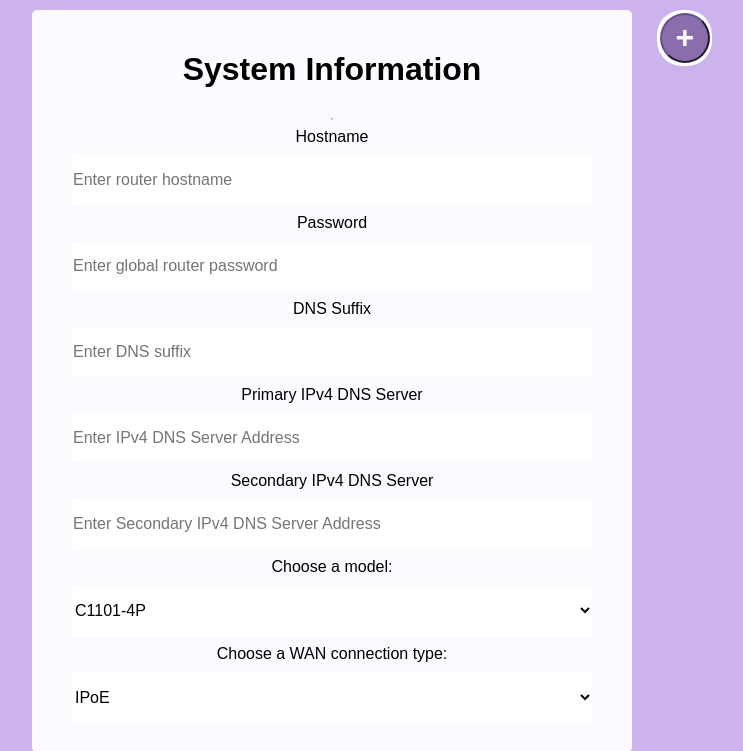
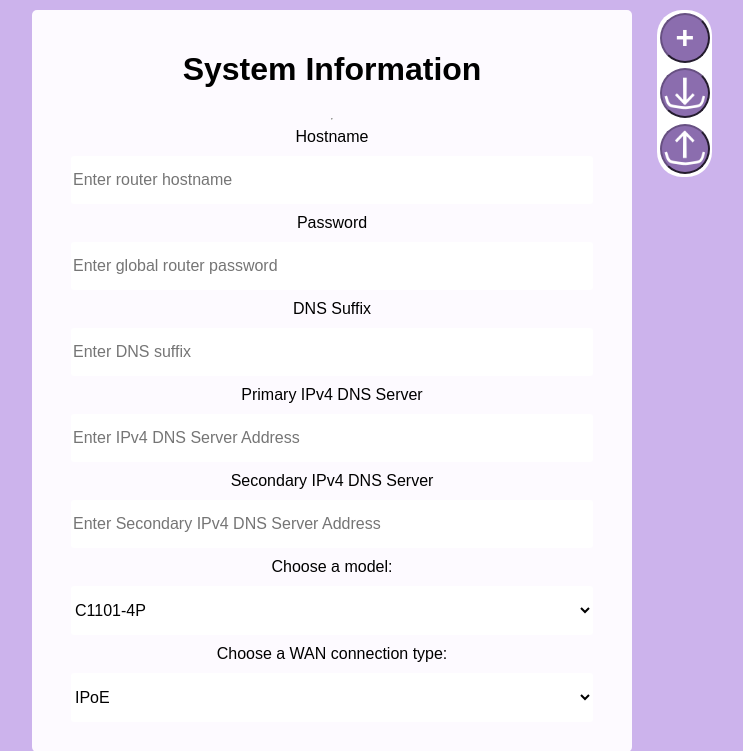
Before and after one commit to quackbox/cisco-config-gen, a Flask app: page / in a window 1280 px wide. Shown: the part 110-861 px from the top of the page, without its empty margins (318-1061 px from the left). Run offline with Flask 2, Linux system fonts and the light colour scheme.

Commit message:
adding imports

```diff
--- a/static/app.css
+++ b/static/app.css
@@ -39,7 +39,7 @@ body {
 }
 
 
-.sidebutton{
+.sidebutton {
     width:50px;
     height:50px;
     padding:5%;
@@ -51,6 +51,16 @@ body {
     font-weight: bold;
 }
 
+#importfile{
+    background-color: white;
+    width:100%;
+    height:100%;
+    border-radius: 50%;
+    display: block;
+    cursor: pointer;
+    z-index: 2;
+    opacity: 0;
+}
 
 #additems {
     font-size:xx-large;
@@ -60,10 +70,25 @@ body {
     background-image: url("../static/3481306.png");
     background-repeat: no-repeat;
     background-size: cover;
-    height: 50px;
-    width: 50px;
 }
 
+#import {
+    background-image: url("../static/importsign.png");
+    background-repeat: no-repeat;
+    background-size: cover;
+    box-sizing: border-box;
+    text-align: center;
+    display: block;
+    padding:5%;
+    margin:5%;
+    cursor: default;
+}
+
+#export{
+    background-image: url("../static/exportsign.png");
+    background-repeat: no-repeat;
+    background-size: cover;
+}
 
 .sidebaroptions{
     border-radius: 20px;
--- a/static/script.js
+++ b/static/script.js
@@ -108,6 +108,21 @@ form.addEventListener("submit", function(event){
 
 })
 
+const fileSelector = document.getElementById('importfile');
+fileSelector.addEventListener('change', (event) => {
+    // fileSelector can have multiple files, so each file or the one file, is stored in an array
+    // this array is the filelist
+  const fileList = event.target.files;
+  console.log(fileList);
+  console.log(fileList[0]);
+
+  var fr=new FileReader();
+        fr.onload=function(){
+            console.log(fr.result)
+    }
+    fr.readAsText(fileList[0]);
+
+});
 
 
 function initCheckboxes(){
--- a/templates/index.html
+++ b/templates/index.html
@@ -10,6 +10,10 @@
     <body>
         <div class = "sidebar" id = "sidebar">
             <button type = button class = "sidebutton" id = "additems">+</button>
+            <button type = button class = "sidebutton" id = "import">
+                <input type = "file" id = "importfile"/>
+            </button>
+            <button type = button class = "sidebutton" id = "export"> </button>
             <button type = button class = "hide sidebutton" id = "deleteitem"> </button>
         </div>
         <div class = "sidebaroptions" id ="sidebaroptions">
```
Also changed, not shown: static/exportsign.png (added), static/importsign.png (added).
